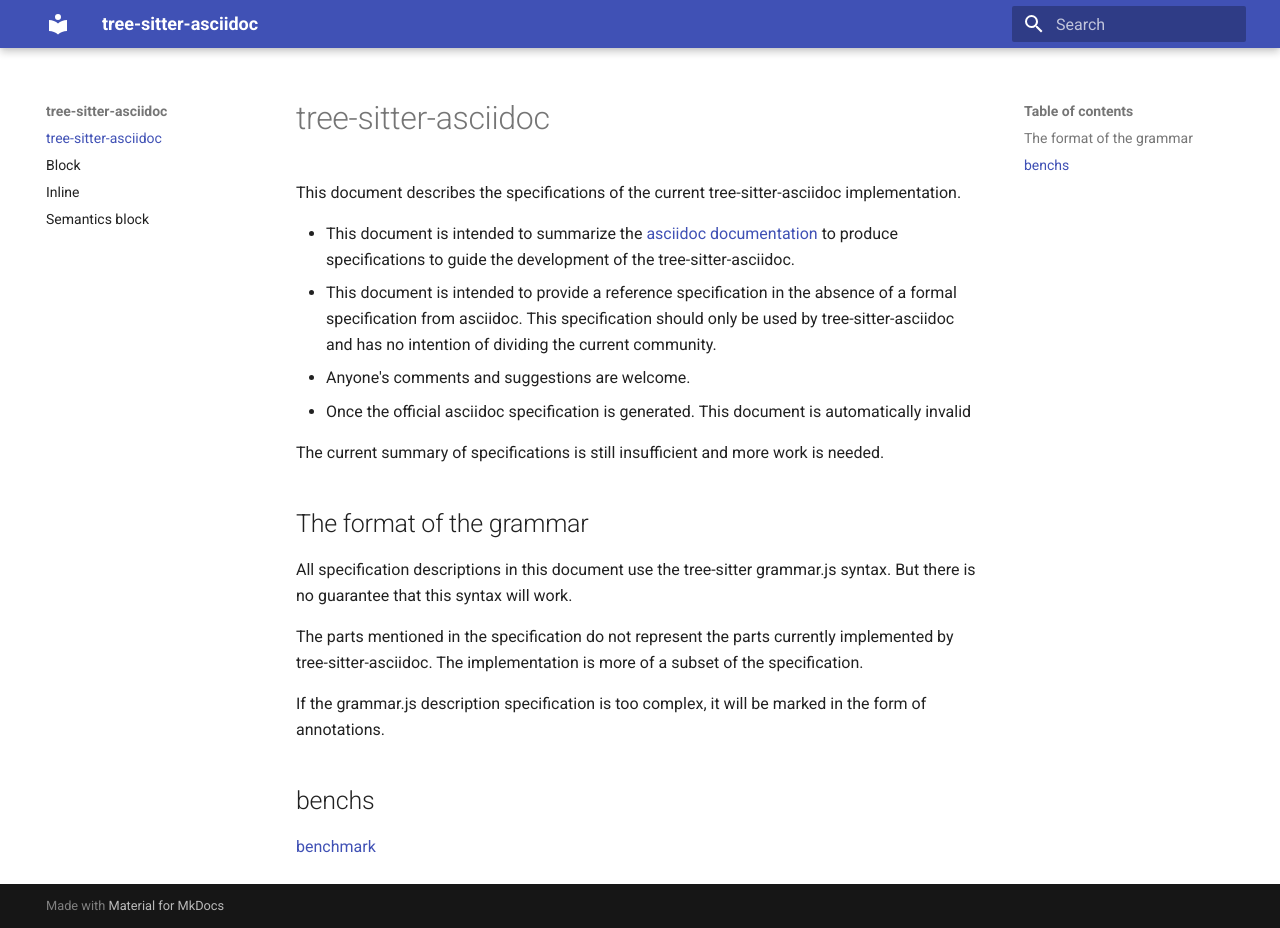
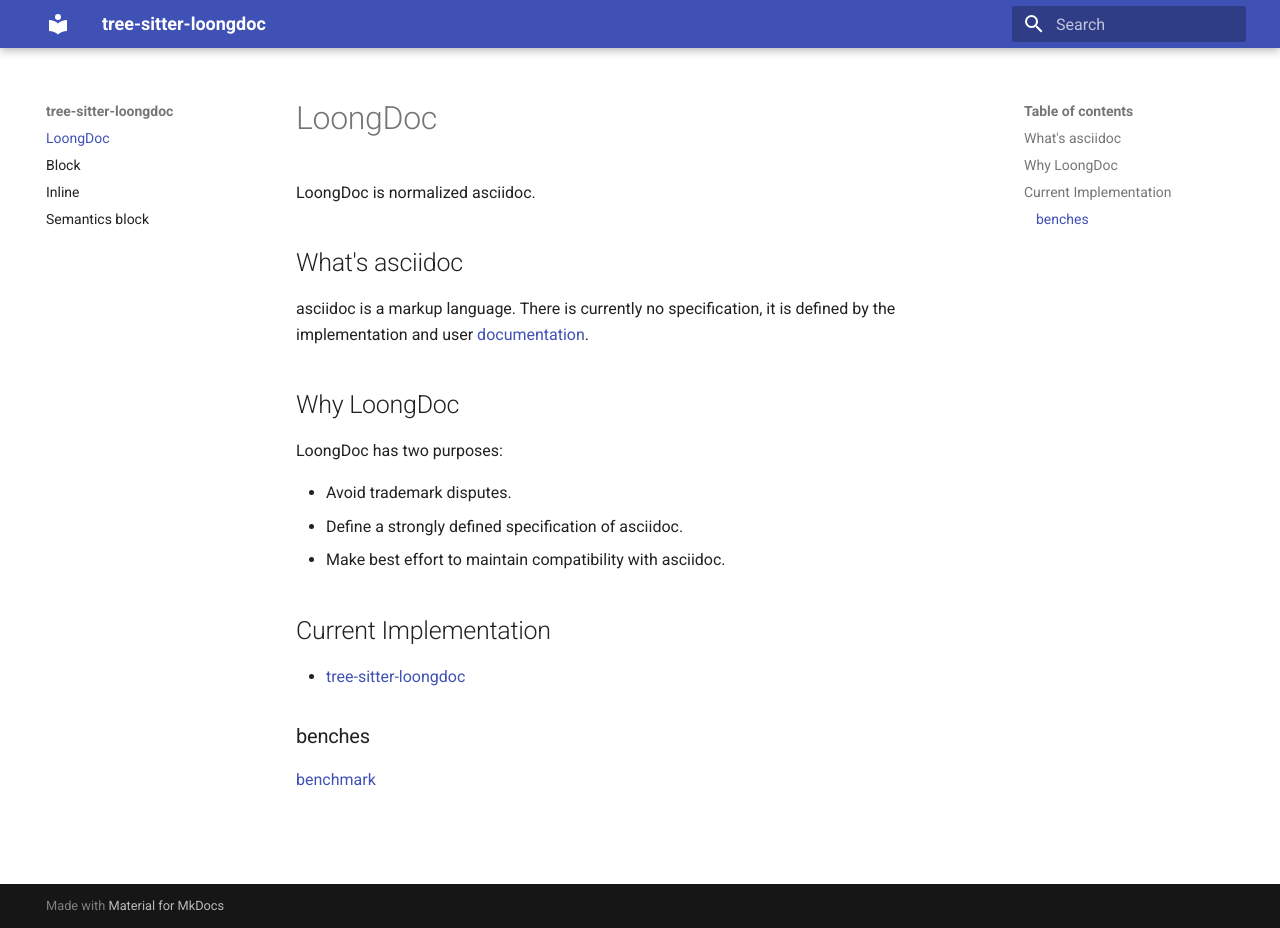
Before and after one commit to cathaysia/tree-sitter-loongdoc, an MkDocs documentation site: the page built from docs/docs/index.md, in a window 1280 px wide and 928 px high. Built offline with MkDocs 1.6.1 and Material for MkDocs 9.7.7, drawn with Linux system fonts in a browser that asks for light colours.

Commit message:
docs(docs): update docs
Signed-off-by: DragonBillow <DragonBillow@outlook.com>

```diff
--- a/docs/docs/index.md
+++ b/docs/docs/index.md
@@ -1,22 +1,23 @@
-# tree-sitter-asciidoc
+# LoongDoc
 
-This document describes the specifications of the current tree-sitter-asciidoc implementation.
+LoongDoc is normalized asciidoc.
 
-- This document is intended to summarize the [asciidoc documentation](https://docs.asciidoctor.org/asciidoc/latest/) to produce specifications to guide the development of the tree-sitter-asciidoc.
-- This document is intended to provide a reference specification in the absence of a formal specification from asciidoc. This specification should only be used by tree-sitter-asciidoc and has no intention of dividing the current community.
-- Anyone's comments and suggestions are welcome.
-- Once the official asciidoc specification is generated. This document is automatically invalid
+## What's asciidoc
 
-The current summary of specifications is still insufficient and more work is needed.
+asciidoc is a markup language. There is currently no specification, it is defined by the implementation and user [documentation](https://docs.asciidoctor.org/).
 
-## The format of the grammar
+## Why LoongDoc
 
-All specification descriptions in this document use the tree-sitter grammar.js syntax. But there is no guarantee that this syntax will work.
+LoongDoc has two purposes:
 
-The parts mentioned in the specification do not represent the parts currently implemented by tree-sitter-asciidoc. The implementation is more of a subset of the specification.
+- Avoid trademark disputes.
+- Define a strongly defined specification of asciidoc.
+- Make best effort to maintain compatibility with asciidoc.
 
-If the grammar.js description specification is too complex, it will be marked in the form of annotations.
+## Current Implementation
 
-## benchs
+- [tree-sitter-loongdoc](https://github.com/cathaysia/tree-sitter-loongdoc)
+
+### benches
 
 [benchmark](./benchmark/report)
--- a/docs/mkdocs.yml
+++ b/docs/mkdocs.yml
@@ -1,4 +1,4 @@
-site_name: tree-sitter-asciidoc
+site_name: tree-sitter-loongdoc
 theme:
   name: material
 
```
Also changed, not shown: docs/docs/block.md (+2 -3 lines), README.md.
